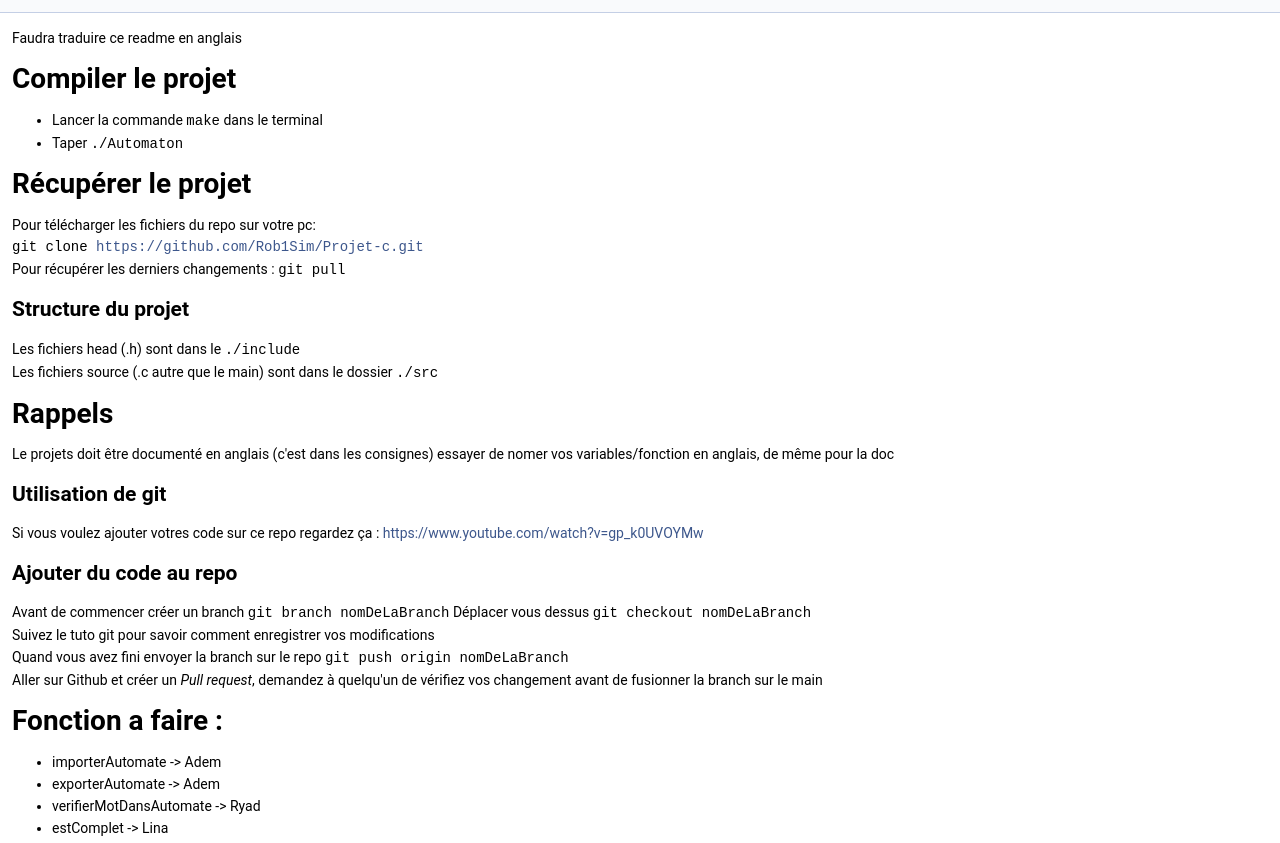
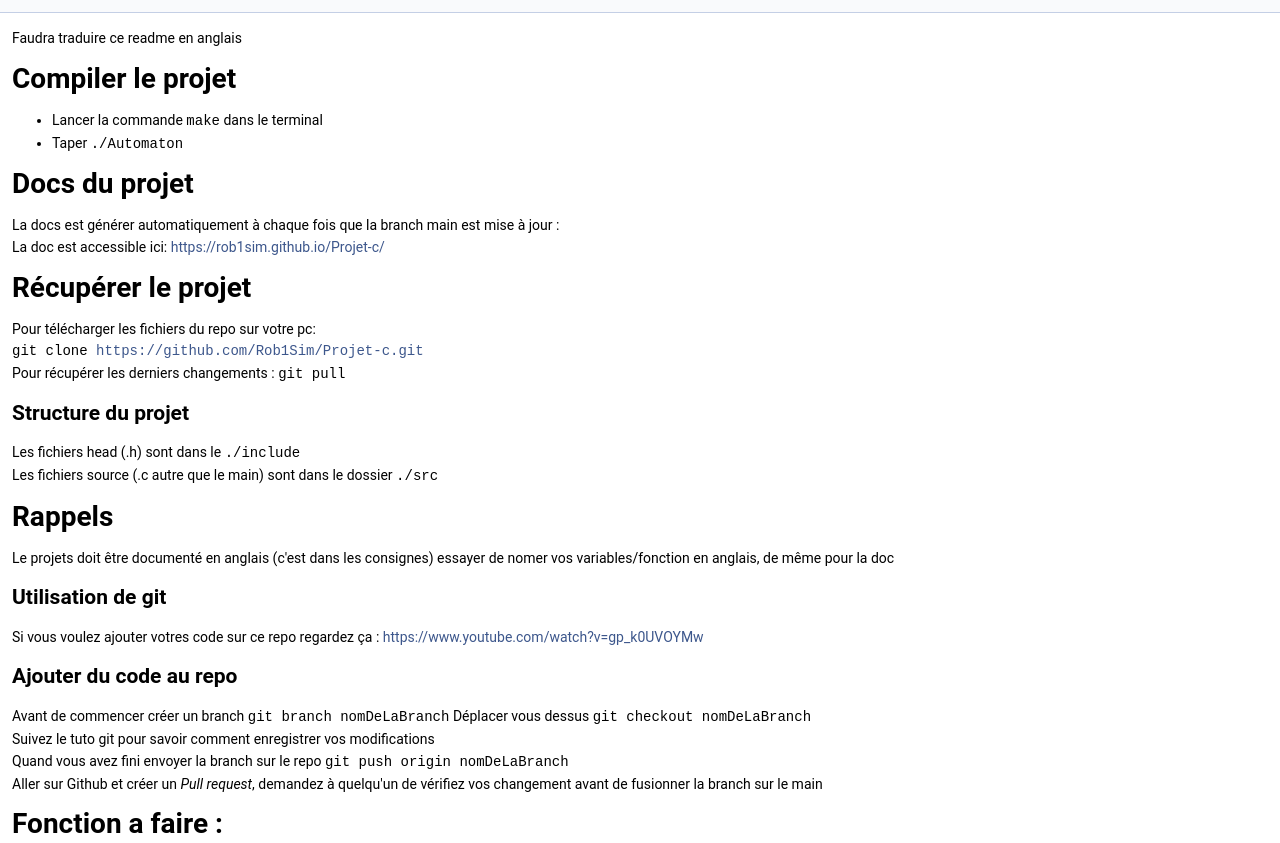
Before and after one commit to Rob1Sim/Projet-c, a plain HTML site: page index.html in a window 1280 px wide. Shown: the part 139-982 px from the top of the page. Drawn offline with Linux system fonts and the light colour scheme.

Commit message:
deploy: bb602bb948f7a026f22d87c5b05ca3476969a41f

```diff
--- a/index.html
+++ b/index.html
@@ -70,33 +70,38 @@ $(function() {
 Compiler le projet</h1>
 <ul>
 <li>Lancer la commande <code>make</code> dans le terminal</li>
-<li>Taper <code>./Automaton</code></li>
+<li>Taper <code>./Automaton</code> </li>
 </ul>
 <h1><a class="anchor" id="autotoc_md2"></a>
+Docs du projet</h1>
+<p>La docs est générer automatiquement à chaque fois que la branch main est mise à jour : <br  />
+ La doc est accessible ici: <a href="https://rob1sim.github.io/Projet-c/">https://rob1sim.github.io/Projet-c/</a> <br  />
+ </p>
+<h1><a class="anchor" id="autotoc_md3"></a>
 Récupérer le projet</h1>
 <p>Pour télécharger les fichiers du repo sur votre pc: <br  />
  <code>git clone <a href="https://github.com/Rob1Sim/Projet-c.git">https://github.com/Rob1Sim/Projet-c.git</a></code> <br  />
  Pour récupérer les derniers changements : <code>git pull</code> <br  />
  </p>
-<h2><a class="anchor" id="autotoc_md3"></a>
+<h2><a class="anchor" id="autotoc_md4"></a>
 Structure du projet</h2>
 <p>Les fichiers head (.h) sont dans le <code>./include</code> <br  />
  Les fichiers source (.c autre que le main) sont dans le dossier <code>./src</code> <br  />
 </p>
-<h1><a class="anchor" id="autotoc_md4"></a>
+<h1><a class="anchor" id="autotoc_md5"></a>
 Rappels</h1>
 <p>Le projets doit être documenté en anglais (c'est dans les consignes) essayer de nomer vos variables/fonction en anglais, de même pour la doc <br  />
 </p>
-<h2><a class="anchor" id="autotoc_md5"></a>
+<h2><a class="anchor" id="autotoc_md6"></a>
 Utilisation de git</h2>
 <p>Si vous voulez ajouter votres code sur ce repo regardez ça : <a href="https://www.youtube.com/watch?v=gp_k0UVOYMw">https://www.youtube.com/watch?v=gp_k0UVOYMw</a></p>
-<h2><a class="anchor" id="autotoc_md6"></a>
+<h2><a class="anchor" id="autotoc_md7"></a>
 Ajouter du code au repo</h2>
 <p>Avant de commencer créer un branch <code>git branch nomDeLaBranch</code> Déplacer vous dessus <code>git checkout nomDeLaBranch</code> <br  />
  Suivez le tuto git pour savoir comment enregistrer vos modifications <br  />
  Quand vous avez fini envoyer la branch sur le repo <code>git push origin nomDeLaBranch</code> <br  />
  Aller sur Github et créer un <em>Pull request</em>, demandez à quelqu'un de vérifiez vos changement avant de fusionner la branch sur le main</p>
-<h1><a class="anchor" id="autotoc_md7"></a>
+<h1><a class="anchor" id="autotoc_md8"></a>
 Fonction a faire :</h1>
 <ul>
 <li>importerAutomate -&gt; Adem</li>
```
